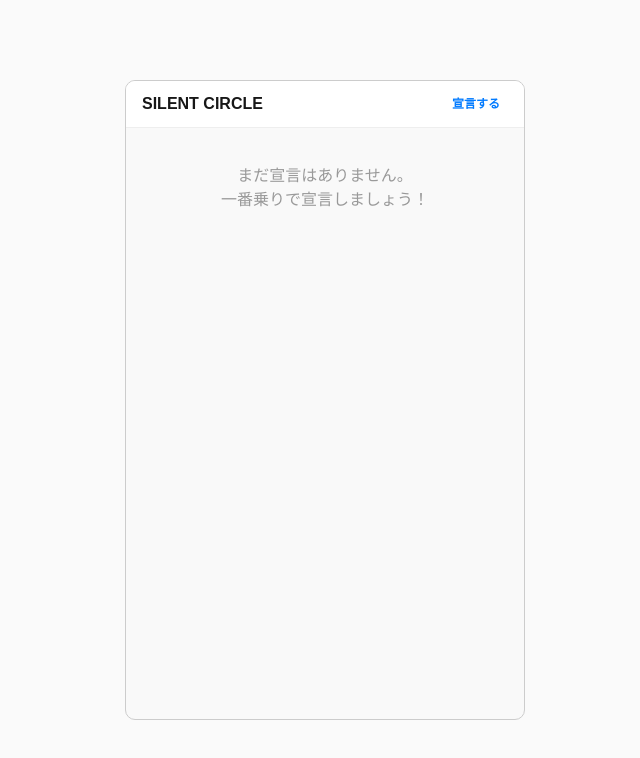
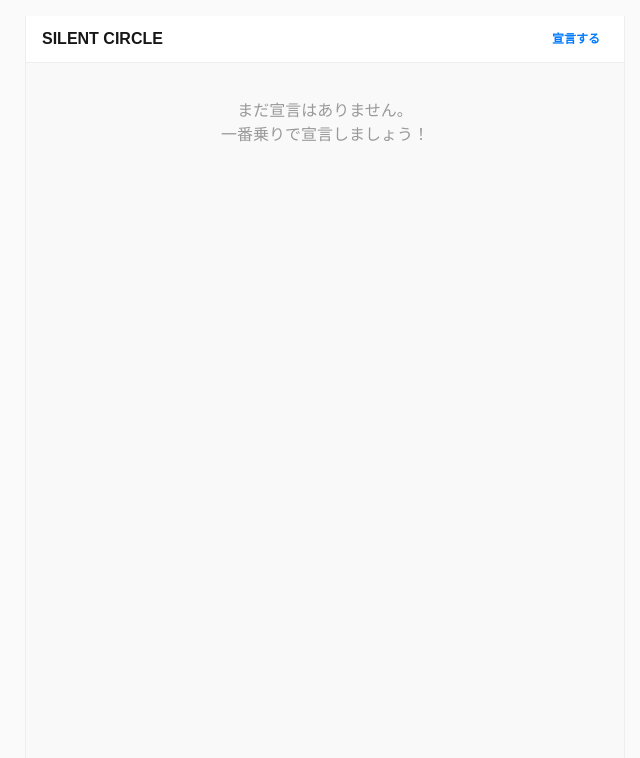
Before and after one commit to kin4k0/Silent-Circle, a Next.js app: page / in a window 1280 px wide. Shown: the top 758 px of the page, without its empty margins (315-955 px from the left). Built offline with nearby package versions, Linux system fonts and the light colour scheme; no server answers; the database is empty.

Commit message:
UIsyusei

```diff
--- a/components/NewPostForm.module.css
+++ b/components/NewPostForm.module.css
@@ -1,14 +1,19 @@
 /* 全体のコンテナ */
 .container {
   width: 100%;
-  max-width: 400px; /* スマホ画面を想定 */
+  /* Timelineと同じ幅に合わせる */
+  max-width: 600px;
   margin: 0 auto;
-  border: 1px solid #ccc;
-  border-radius: 10px;
   background: #f9f9f9;
-  height: 80vh;
+
+  /* 画面の高さいっぱいに広げる */
+  min-height: 100vh;
+
   display: flex;
   flex-direction: column;
+
+  border-left: 1px solid #eee;
+  border-right: 1px solid #eee;
 }
 
 /* ヘッダー */
@@ -20,7 +25,7 @@
 }
 
 .backButton {
-  font-size: 24px; /* 矢印を大きく */
+  font-size: 24px;
   background: none;
   border: none;
   cursor: pointer;
@@ -36,27 +41,32 @@
   height: 100%;
 }
 
-/* テキスト入力エリア (図5のデザイン) [cite: 64] */
+/* テキスト入力エリア */
 .textarea {
   width: 100%;
-  height: 150px; /* 適切な高さに設定 */
+  height: 200px; /* 少し高さを広げました */
   padding: 12px;
   font-size: 16px;
   border: 1px solid #ddd;
   border-radius: 10px;
-  resize: none; /* ユーザーによるサイズ変更を禁止 */
-  box-sizing: border-box; /* paddingを含めてwidth 100%にする */
+  resize: none;
+  box-sizing: border-box;
   margin-bottom: 20px;
+  outline: none;
 }
 
-/* 宣言するボタン (図5のデザイン) [cite: 65] */
+.textarea:focus {
+  border-color: #007aff; /* 入力中に青く光る */
+}
+
+/* 宣言するボタン */
 .submitButton {
   width: 100%;
   padding: 12px;
   font-size: 16px;
   font-weight: bold;
   color: white;
-  background-color: #007aff; /* メインカラー */
+  background-color: #007aff;
   border: none;
   border-radius: 8px;
   cursor: pointer;
@@ -67,8 +77,7 @@
   background-color: #0056b3;
 }
 
-/* テキストが空で押せない時のスタイル */
 .submitButton:disabled {
-  background-color: #c0c0c0; /* グレーアウト */
+  background-color: #c0c0c0;
   cursor: not-allowed;
 }
--- a/components/Timeline.module.css
+++ b/components/Timeline.module.css
@@ -1,15 +1,21 @@
 /* 全体のコンテナ */
 .container {
   width: 100%;
-  max-width: 400px; /* スマホ画面を想定 */
+  /* PCで見やすい幅に広げる (Twitter/Xのようなサイズ感) */
+  max-width: 600px;
   margin: 0 auto;
-  border: 1px solid #ccc;
-  border-radius: 10px;
   background: #f9f9f9;
-  height: 80vh;
+
+  /* 画面の高さいっぱいに広げる */
+  min-height: 100vh;
+
   display: flex;
   flex-direction: column;
-  overflow: hidden; /* スクロールはmain部分で */
+  overflow: hidden;
+
+  /* 画面全体になじませるため、外枠の線を消す */
+  border-left: 1px solid #eee;
+  border-right: 1px solid #eee;
 }
 
 /* ヘッダー */
@@ -20,7 +26,10 @@
   padding: 10px 16px;
   border-bottom: 1px solid #eee;
   background: #fff;
-  flex-shrink: 0; /* ヘッダーの高さを固定 */
+  flex-shrink: 0;
+
+  /* スクロールしても上に固定する場合（お好みで有効化してください） */
+  /* position: sticky; top: 0; z-index: 10; */
 }
 
 .title {
@@ -32,21 +41,21 @@
 .declareButton {
   font-size: 12px;
   font-weight: bold;
-  color: #007aff; /* iOSの標準的なリンク色 */
+  color: #007aff;
   background: none;
   border: none;
   cursor: pointer;
   padding: 4px 8px;
 }
 
-/* タイムライン本体 (スクロール領域) */
+/* タイムライン本体 */
 .timeline {
   padding: 16px;
-  overflow-y: auto; /* 宣言が増えたらスクロール */
-  flex-grow: 1; /* 残りの高さいっぱいを使う */
+  overflow-y: auto;
+  flex-grow: 1;
 }
 
-/* 宣言のチャットバブル (図4のデザイン) */
+/* 宣言の吹き出し */
 .postBubble {
   position: relative;
   background: #fff;
@@ -55,9 +64,10 @@
   padding: 12px 16px;
   margin-bottom: 16px;
   box-shadow: 0 1px 3px rgba(0, 0, 0, 0.05);
+}
 
-  /* チャットバブルの「しっぽ」 (CSSで簡易的に作成) */
-  &:before {
+/* 吹き出しのしっぽ */
+.postBubble::before {
   content: "";
   position: absolute;
   bottom: 10px;
@@ -66,9 +76,10 @@
   height: 0;
   border-top: 8px solid transparent;
   border-bottom: 8px solid transparent;
-    border-right: 8px solid #ddd; /* 枠線と同じ色 */
+  border-right: 8px solid #ddd;
 }
-  &:after {
+
+.postBubble::after {
   content: "";
   position: absolute;
   bottom: 11px;
@@ -77,18 +88,17 @@
   height: 0;
   border-top: 7px solid transparent;
   border-bottom: 7px solid transparent;
-    border-right: 7px solid #fff; /* 背景と同じ色 */
-  }
+  border-right: 7px solid #fff;
 }
 
 .postBubble p {
   margin: 0;
   font-size: 16px;
-  /* 拍手ボタンと重ならないように右側に余白 */
   padding-right: 40px;
+  word-break: break-all; /* 長い文字の折り返し */
 }
 
-/* 拍手ボタン (図4の右下にあるアイコン) */
+/* 拍手ボタン */
 .clapButton {
   position: absolute;
   bottom: 8px;
@@ -97,14 +107,10 @@
   padding: 4px;
   border-radius: 50%;
   transition: transform 0.1s ease;
-
-  /* ユーザーが用意する画像をここに配置 */
-  clap.png { width: 24px; height: 24px; }
-
-  /* 仮の絵文字スタイル */
   font-size: 20px;
+  user-select: none; /* 連打時の選択防止 */
 }
 
 .clapButton:active {
-  transform: scale(1.2); /* クリック時に少し拡大 */
+  transform: scale(1.2);
 }
```
Lines whose indentation alone changed are shown as unchanged.
